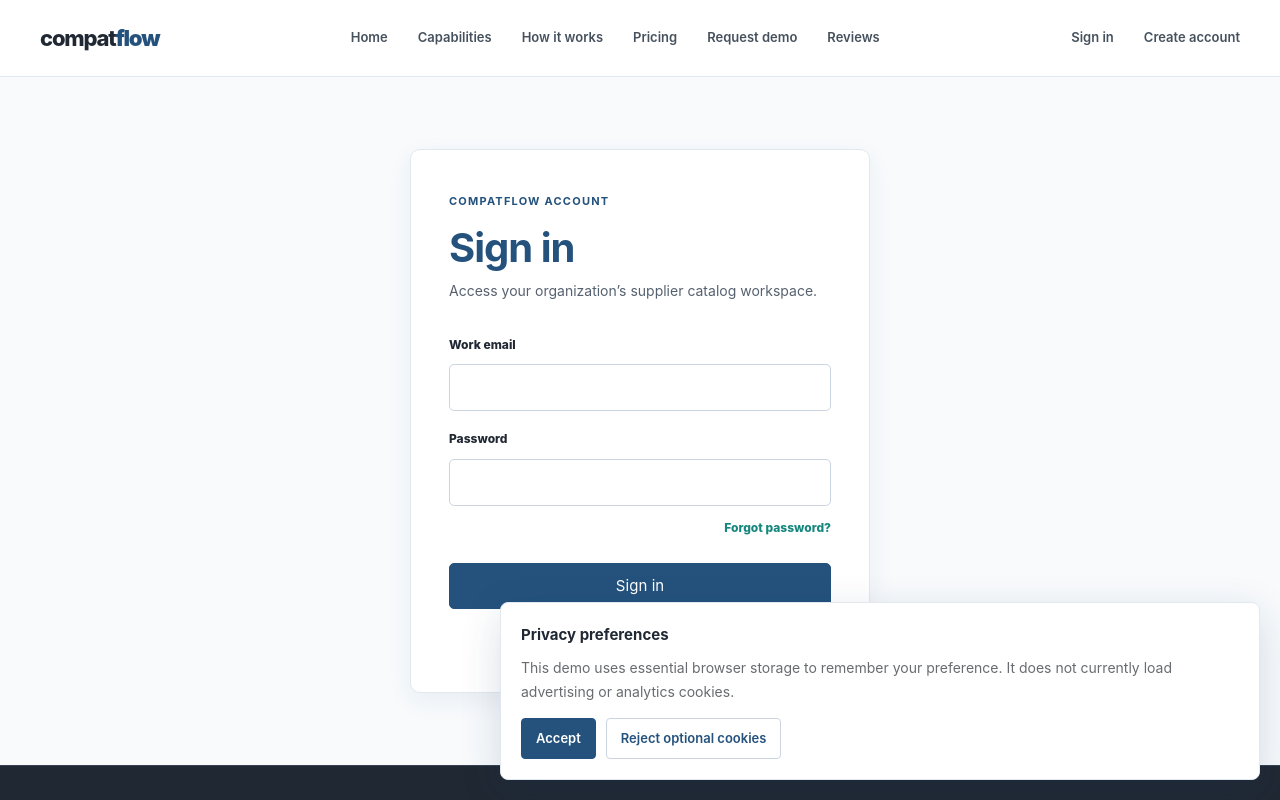
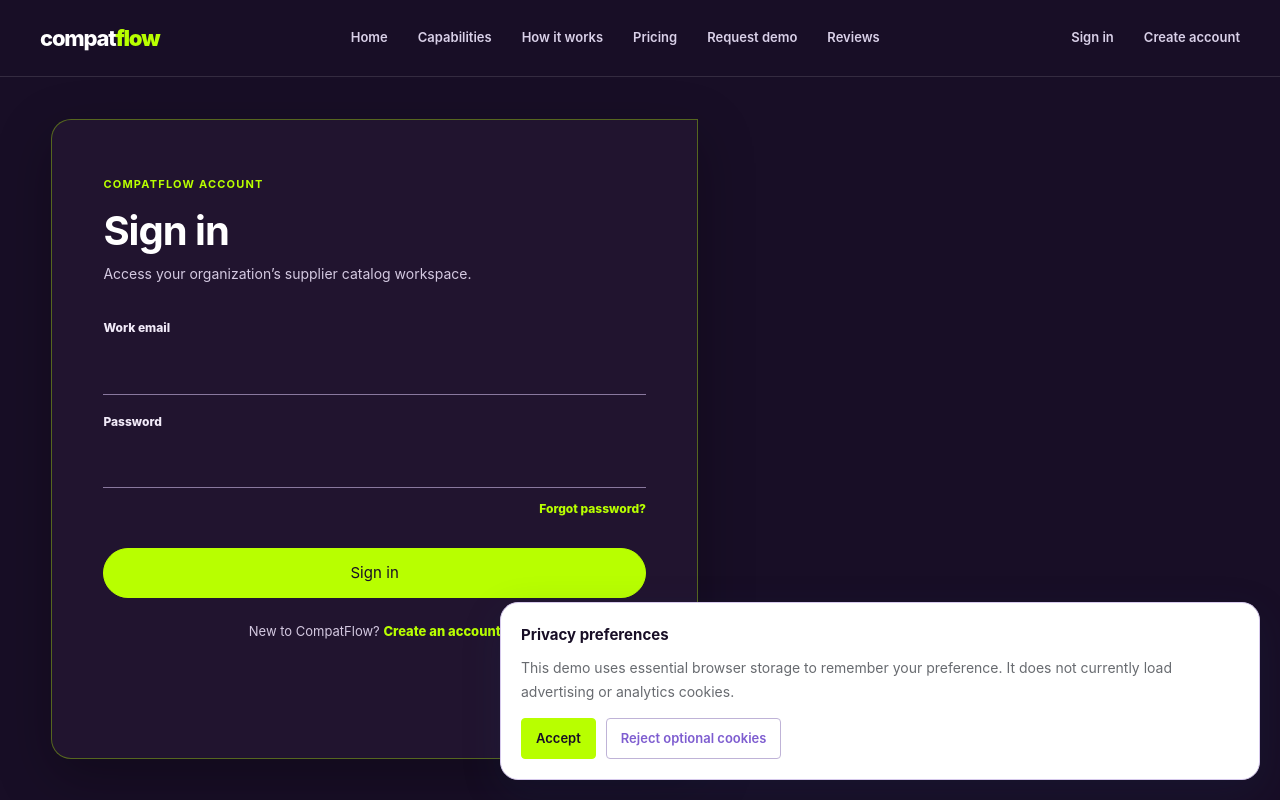
Before and after one commit to Revanth6699/compat-flow, a Next.js app in the folder frontend/: page /sign-in in a window 1280 px wide. Shown: the top 800 px of the page. Built offline with nearby package versions, Linux system fonts and the light colour scheme; no server answers.

Commit message:
Apply lavender-indigo-volt visual system and interaction styling

```diff
--- a/frontend/app/globals.css
+++ b/frontend/app/globals.css
@@ -1864,3 +1864,156 @@ button:disabled, .button:disabled {
   .home-page .home-hero-description{max-width:390px}
   .home-page .home-hero-note{max-width:350px}
 }
+
+
+/* CompatFlow visual system — electric lavender / night indigo / volt green */
+:root {
+  --page: #F5F2FC;
+  --surface: #FFFFFF;
+  --ink: #180E26;
+  --muted: #625B70;
+  --subtle: #81788F;
+  --line: #DED7EC;
+  --line-strong: #BFB3D7;
+  --navy: #7E5DD0;
+  --navy-hover: #6947BE;
+  --navy-soft: #EEE8FA;
+  --teal: #B8FF00;
+  --teal-hover: #A5E600;
+  --green: #557D00;
+  --green-soft: #F0FFD0;
+  --graphite: #180E26;
+  --radius: 14px;
+  --radius-lg: 22px;
+  --shadow: 0 18px 48px rgba(24,14,38,.12);
+}
+body { background: var(--page); color: var(--ink); }
+::selection { background: #B8FF00; color: #180E26; }
+.site-header { background: #180E26; border-bottom: 1px solid rgba(255,255,255,.12); }
+.brand, .brand:hover { color: #FFFFFF; }
+.brand-mark { color: #B8FF00; }
+.nav a { color: #D9D0E8; }
+.nav a:hover, .nav a[aria-current="page"] { color: #B8FF00; }
+.nav a::after { background: #B8FF00; }
+.button { border-color: #7E5DD0; background: #7E5DD0; color: #fff; border-radius: 999px; }
+.button:hover { border-color: #6947BE; background: #6947BE; }
+.button-secondary { border-color: #BFB3D7; background: #fff; color: #180E26; }
+.button-secondary:hover { border-color: #7E5DD0; background: #EEE8FA; color: #180E26; }
+:focus-visible { outline: 3px solid rgba(184,255,0,.8); outline-offset: 3px; }
+.home-page { background: #F5F2FC; }
+.home-hero { background: #F5F2FC; }
+.home-hero h1, .home-section-heading h2, .home-demo-cta h2, .home-final-cta h2,
+.home-problem-card h3, .home-capability-card h3, .home-step h3 { color: #180E26; }
+.home-visual { border: 1px solid #D6C9EC; border-radius: 22px; background: #180E26; color: #fff; box-shadow: 0 22px 60px rgba(24,14,38,.2); }
+.home-visual-top, .home-visual-footer { border-color: rgba(255,255,255,.14); }
+.home-visual-title, .home-visual-metric { color: #fff; }
+.home-visual-caption, .home-visual-footer { color: #C9BED9; }
+.home-visual-stat { background: #281A3A; border-color: #49365F; }
+.home-visual-stat strong { color: #B8FF00; }
+.home-visual-table th { color: #CFC3E2; border-color: #49365F; }
+.home-visual-table td { color: #F2ECFA; border-color: #3A2A4D; }
+.home-visual-table tbody tr:hover { background: #302044; }
+.home-visual-tag { background: #B8FF00; color: #180E26; }
+.home-proof-strip { background: #180E26; border-color: #342447; }
+.home-proof-strip span { color: #E1D8ED; }
+.home-section { background: #F5F2FC; }
+.home-section-muted { background: #EEE8FA; }
+.home-section-dark { background: #180E26; }
+.home-section-dark .home-section-heading h2, .home-section-dark .home-section-heading p { color: #fff; }
+.home-problem-card, .home-capability-card, .home-step, .home-pricing-card {
+  border: 1px solid #DDD4EB; border-radius: 18px; background: #fff;
+  box-shadow: 0 8px 24px rgba(24,14,38,.05);
+}
+.home-problem-card:hover, .home-capability-card:hover, .home-step:hover, .home-pricing-card:hover {
+  border-color: #7E5DD0; background: #fff; box-shadow: 0 18px 38px rgba(24,14,38,.12);
+}
+.home-card-number, .home-pricing-label { color: #7E5DD0; }
+.home-capability-status { border-color: #B8FF00; background: #F0FFD0; color: #354F00; }
+.home-step { border-top: 4px solid #7E5DD0; }
+.home-step:hover { border-top-color: #B8FF00; }
+.home-demo-cta { border: 1px solid #D6C9EC; border-left: 6px solid #B8FF00; border-radius: 20px; background: #180E26; }
+.home-demo-cta h2, .home-demo-cta p { color: #fff; }
+.home-final-cta { background: #EEE8FA; border-color: #D6C9EC; }
+.home-final-cta h2 { color: #180E26; }
+.home-cta-button { border-color: #B8FF00; background: #B8FF00; color: #180E26; }
+.home-cta-button:hover { border-color: #A5E600; background: #A5E600; color: #180E26; }
+.site-footer { background: #180E26; border-color: #3A2A4D; }
+.footer a:hover { color: #B8FF00; }
+.import-panel, .result-section, .stat-card, .notice { border-color: #DED7EC; border-radius: 16px; background: #fff; }
+.file-picker { border-color: #A998C8; border-radius: 14px; background: #F5F2FC; }
+.file-picker:hover { border-color: #7E5DD0; background: #EEE8FA; box-shadow: inset 0 0 0 1px rgba(126,93,208,.12); }
+.file-picker-icon { color: #7E5DD0; }
+.preview-table th { background: #EEE8FA; color: #180E26; }
+.preview-table tbody tr:hover { background: #F7F3FF; }
+.result-status.success { background: #F0FFD0; color: #354F00; }
+.cookie-banner { border-color: #D6C9EC; border-radius: 18px; background: #fff; }
+.cookie-actions .accept { border-color: #B8FF00; background: #B8FF00; color: #180E26; }
+.cookie-actions .accept:hover { border-color: #A5E600; background: #A5E600; }
+
+/* Split-panel authentication inspired by the supplied login/register references */
+.auth-shell {
+  min-height: calc(100vh - 76px); display: grid; grid-template-columns: minmax(0, 1fr) minmax(340px, .82fr);
+  align-items: stretch; gap: 0; padding: 42px max(4vw, 24px);
+  background: #180E26;
+}
+.auth-card {
+  width: 100%; max-width: none; min-width: 0; margin: 0; padding: clamp(28px,4vw,58px);
+  border: 1px solid rgba(184,255,0,.35); border-radius: 20px 0 0 20px;
+  background: #21142F; color: #fff; box-shadow: 0 18px 55px rgba(0,0,0,.28);
+}
+.auth-card .eyebrow { color: #B8FF00; }
+.auth-card h1 { color: #fff; }
+.auth-intro, .auth-switch { color: #D4C9E1; }
+.auth-form label { color: #F1EAF8; }
+.auth-form input, .auth-form select {
+  min-height: 48px; border: 0; border-bottom: 1px solid #89789E; border-radius: 0;
+  background: transparent; color: #fff; outline-offset: 4px;
+}
+.auth-form input:focus, .auth-form select:focus { border-bottom-color: #B8FF00; box-shadow: 0 1px 0 #B8FF00; }
+.auth-form select option { color: #180E26; background: #fff; }
+.auth-inline a, .auth-switch a { color: #B8FF00; }
+.auth-error { color: #FF9B9B; }
+.auth-success { color: #C8FF66; }
+.auth-submit { width: 100%; min-height: 50px; margin-top: 12px; border-color: #B8FF00; background: #B8FF00; color: #180E26; }
+.auth-submit:hover { border-color: #A5E600; background: #A5E600; color: #180E26; }
+.auth-welcome {
+  display: flex; min-height: 100%; flex-direction: column; justify-content: center;
+  padding: clamp(32px,5vw,68px); border: 1px solid rgba(184,255,0,.35);
+  border-left: 0; border-radius: 0 20px 20px 0;
+  background: #7E5DD0; color: #fff; position: relative; overflow: hidden;
+}
+.auth-welcome::before { content: ""; position: absolute; width: 320px; height: 320px; right: -100px; top: -110px; border: 1px solid rgba(255,255,255,.3); border-radius: 50%; box-shadow: 0 0 0 28px rgba(255,255,255,.05),0 0 0 58px rgba(255,255,255,.04); }
+.auth-welcome::after { content: ""; position: absolute; width: 180px; height: 180px; right: 36px; bottom: -85px; border-radius: 50%; background: #B8FF00; opacity: .95; }
+.auth-welcome > * { position: relative; z-index: 1; }
+.auth-welcome-kicker { color: #F1E9FF; font-size: 11px; font-weight: 800; letter-spacing: .16em; text-transform: uppercase; }
+.auth-welcome h2 { max-width: 440px; margin: 16px 0; color: #fff; font-size: clamp(32px,4vw,48px); line-height: 1.08; }
+.auth-welcome p { max-width: 390px; color: #F0EAFE; line-height: 1.8; }
+.auth-register { grid-template-columns: minmax(340px,.82fr) minmax(0,1fr); }
+.auth-register .auth-card { order: 2; border-radius: 0 20px 20px 0; }
+.auth-register .auth-welcome { order: 1; border-left: 1px solid rgba(184,255,0,.35); border-right: 0; border-radius: 20px 0 0 20px; }
+.auth-form { gap: 9px; }
+.auth-form label { margin-top: 8px; }
+.auth-form input, .auth-form select { padding: 10px 2px; }
+.auth-register .auth-card { max-height: none; }
+.auth-register .auth-welcome { position: sticky; top: 20px; height: calc(100vh - 116px); }
+
+/* Sign-out control: compact door-and-exit treatment */
+.signout-control { display: inline-flex !important; align-items: center; gap: 10px; }
+.signout-control::before { content: ""; width: 13px; height: 19px; display: inline-block; border: 2px solid currentColor; border-right-width: 4px; border-radius: 2px; box-shadow: inset -3px 0 0 rgba(126,93,208,.2); }
+.signout-control::after { content: "↗"; display: inline-block; font-size: 18px; line-height: 1; transition: transform 180ms ease; }
+.signout-control:hover::after { transform: translate(3px,-2px); }
+
+/* Report download micro-interaction */
+.report-download-button { position: relative; overflow: hidden; gap: 10px; }
+.report-download-button::before { content: "↓"; display: inline-grid; width: 22px; height: 22px; place-items: center; border-radius: 50%; background: #B8FF00; color: #180E26; font-weight: 900; transition: transform 220ms ease; }
+.report-download-button:hover::before { transform: translateY(3px); }
+.report-download-button.is-downloading::before { content: ""; border: 2px solid rgba(24,14,38,.22); border-top-color: #180E26; background: #B8FF00; animation: compatflow-download-spin .65s linear infinite; }
+.report-download-button.is-downloading::after { content: ""; position: absolute; right: 0; bottom: 0; left: 0; height: 3px; background: #B8FF00; transform-origin: left; animation: compatflow-download-progress .85s ease-out forwards; }
+@keyframes compatflow-download-spin { to { transform: rotate(360deg); } }
+@keyframes compatflow-download-progress { from { transform: scaleX(0); } to { transform: scaleX(1); } }
+
+@media (max-width: 820px) {
+  .auth-shell, .auth-register { grid-template-columns: 1fr; padding: 20px 14px; }
+  .auth-card, .auth-register .auth-card { order: 1; border-radius: 18px 18px 0 0; }
+  .auth-welcome, .auth-register .auth-welcome { order: 2; min-height: 260px; height: auto; position: relative; top: auto; border: 1px solid rgba(184,255,0,.35); border-top: 0; border-radius: 0 0 18px 18px; }
+}
```
